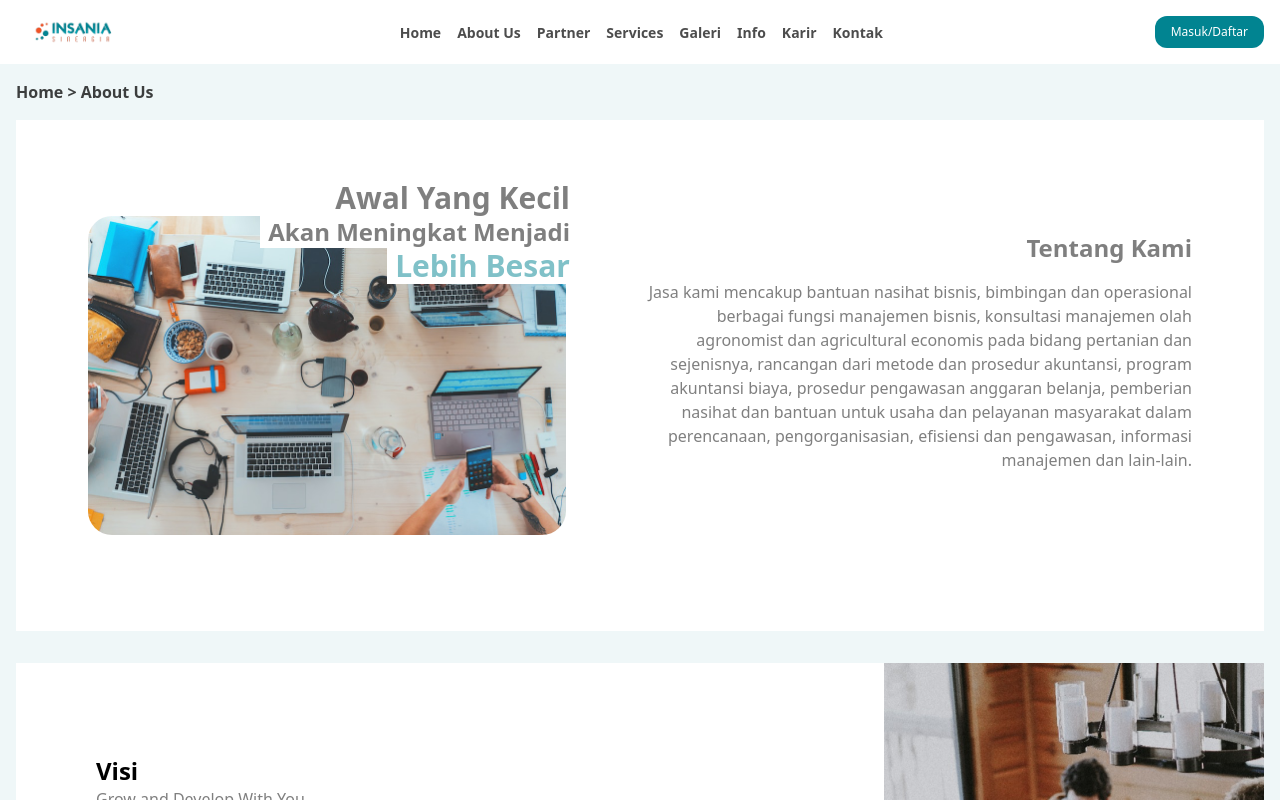
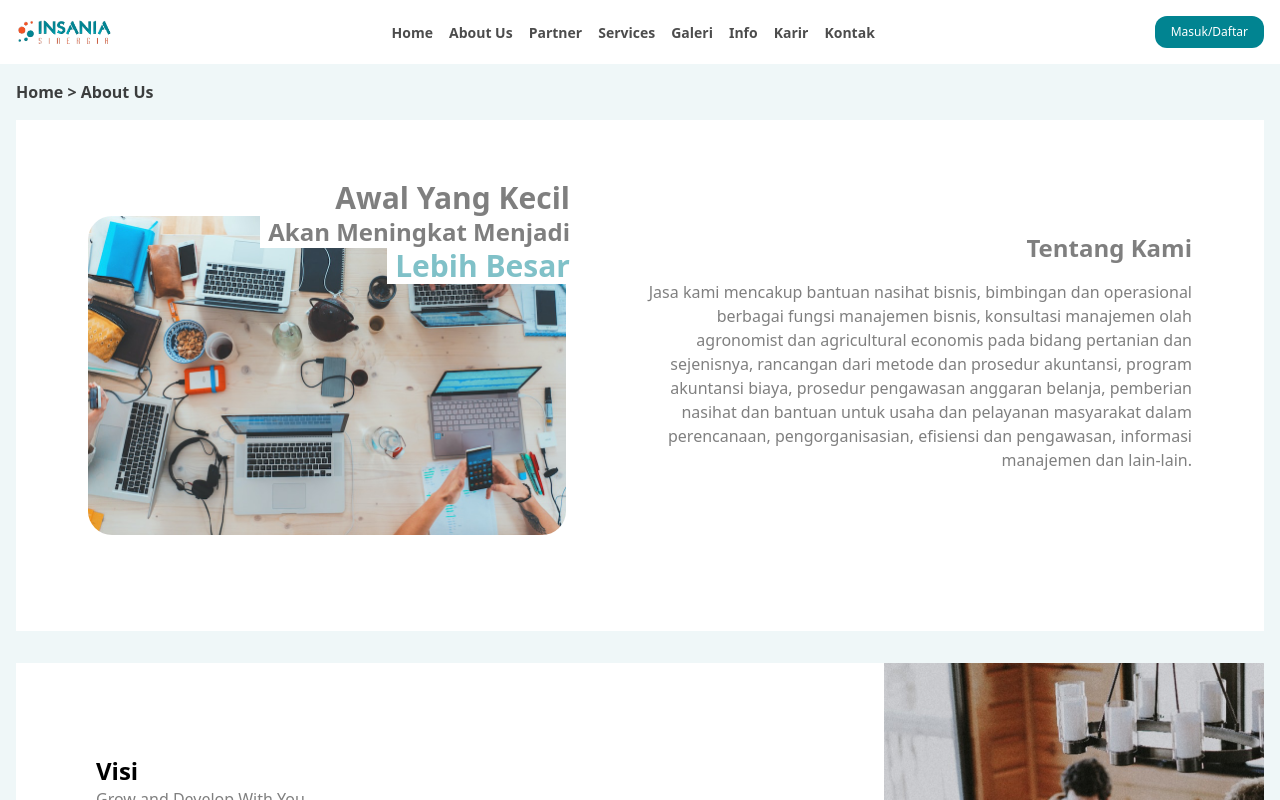
Before and after one commit to Hamkawastaken/insaniasinergia.github.io, a plain HTML site: page about.html in a window 1280 px wide. Shown: the top 800 px of the page. Drawn offline with Linux system fonts and the light colour scheme.

Commit message:
melakukan perubahan di about

```diff
--- a/about.html
+++ b/about.html
@@ -10,11 +10,7 @@
     <nav class="w-full bg-white">
       <div class="container mx-auto flex justify-between px-4">
         <div class="logo h-16 overflow-hidden flex items-center">
-          <img
-            src="./../img/logo-navbar.png"
-            alt=""
-            class="h-28 object-contain"
-          />
+          <img src="img/navbar.png" alt="" class="h-8 object-contain" />
         </div>
         <button
           onclick="openNavbar()"
```
Also changed, not shown: src/output.css.
